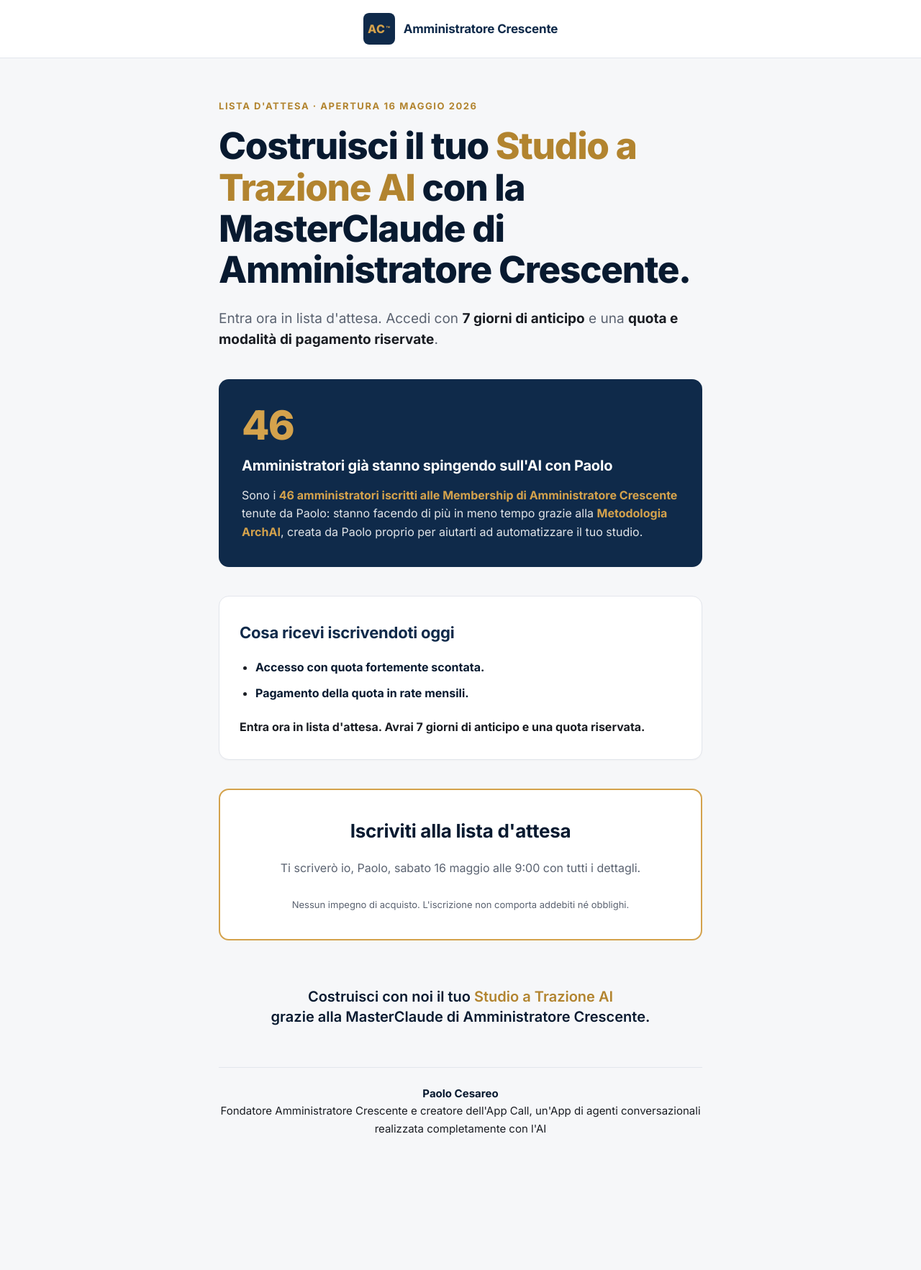
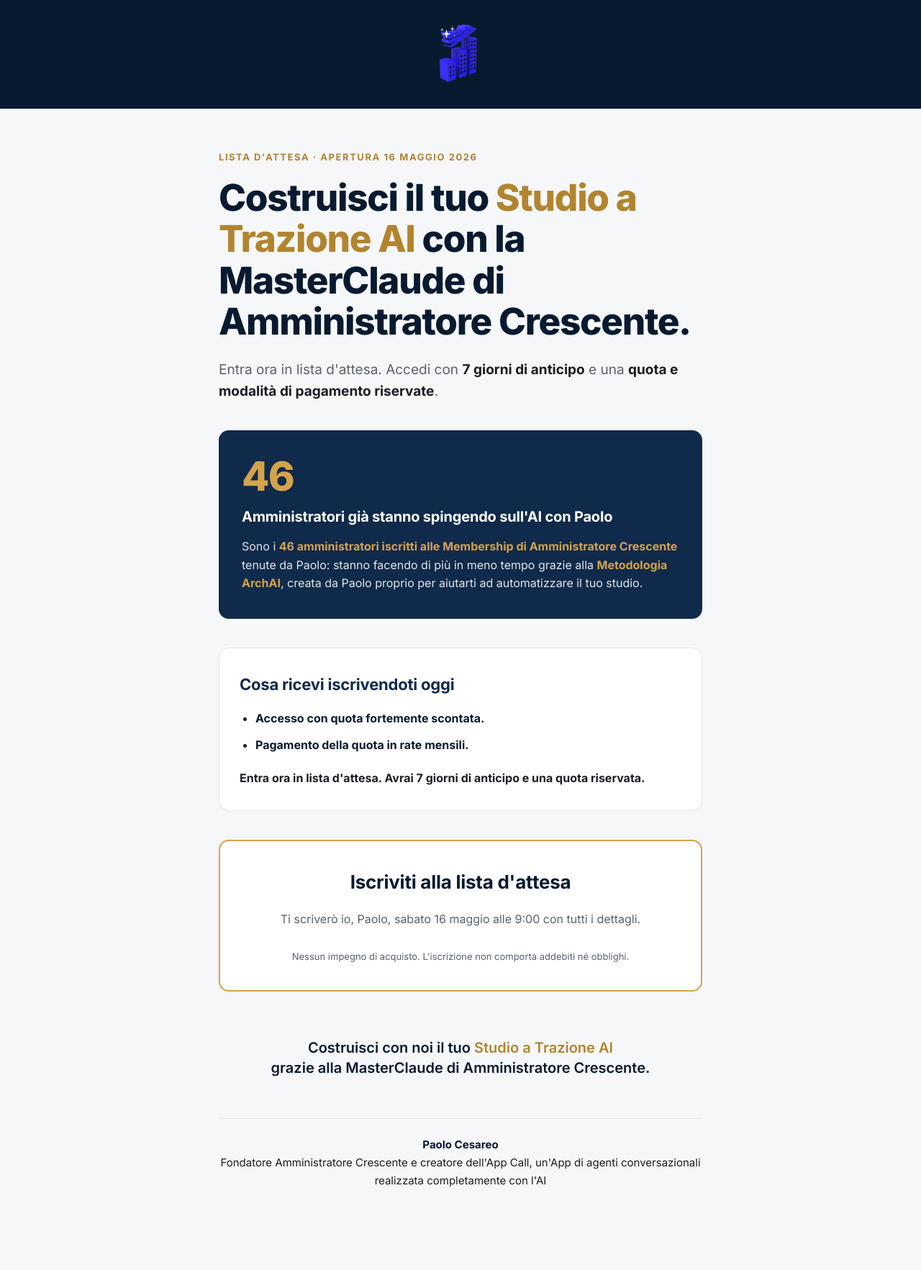
Before and after one commit to Paolocesareo/amministratorecrescente-sito-istituzionale, a Jekyll site: the page built from masterclaude.html, in a window 1280 px wide. Shown: the whole page at 72% size. Built offline with Jekyll 4.4.1, drawn with Linux system fonts in a browser that asks for light colours; before the commit the page ends 1694 px from its top, so only the background shows below that.

Commit message:
Use MasterClaude logo image in brand-bar (palazzo + stelline, Aprile 2026)

```diff
--- a/masterclaude.html
+++ b/masterclaude.html
@@ -35,35 +35,15 @@
     -webkit-font-smoothing: antialiased;
   }
   .brand-bar {
-    background: var(--bg);
+    background: var(--primary-dark);
     border-bottom: 1px solid var(--border);
-    padding: 18px 24px;
+    padding: 24px;
     text-align: center;
   }
-  .brand {
-    display: inline-flex;
-    align-items: center;
-    gap: 12px;
-  }
-  .brand-mark {
-    display: inline-flex;
-    align-items: center;
-    justify-content: center;
-    width: 44px;
-    height: 44px;
-    background: var(--primary);
-    color: var(--accent);
-    font-weight: 800;
-    font-size: 16px;
-    border-radius: 8px;
-    letter-spacing: 0.02em;
-  }
-  .brand-mark sup { font-size: 9px; margin-left: 1px; color: var(--accent); }
-  .brand-name {
-    font-weight: 700;
-    font-size: 17px;
-    color: var(--primary);
-    letter-spacing: -0.01em;
+  .brand-bar img {
+    height: 96px;
+    width: auto;
+    display: inline-block;
   }
   .wrap {
     max-width: 720px;
@@ -197,10 +177,7 @@
 <body>
 
 <div class="brand-bar">
-  <div class="brand">
-    <span class="brand-mark">AC<sup>&trade;</sup></span>
-    <span class="brand-name">Amministratore Crescente</span>
-  </div>
+  <img src="/assets/images/masterclaude-logo.png" alt="MasterClaude Amministratore Crescente">
 </div>
 
 <main class="wrap">
```
